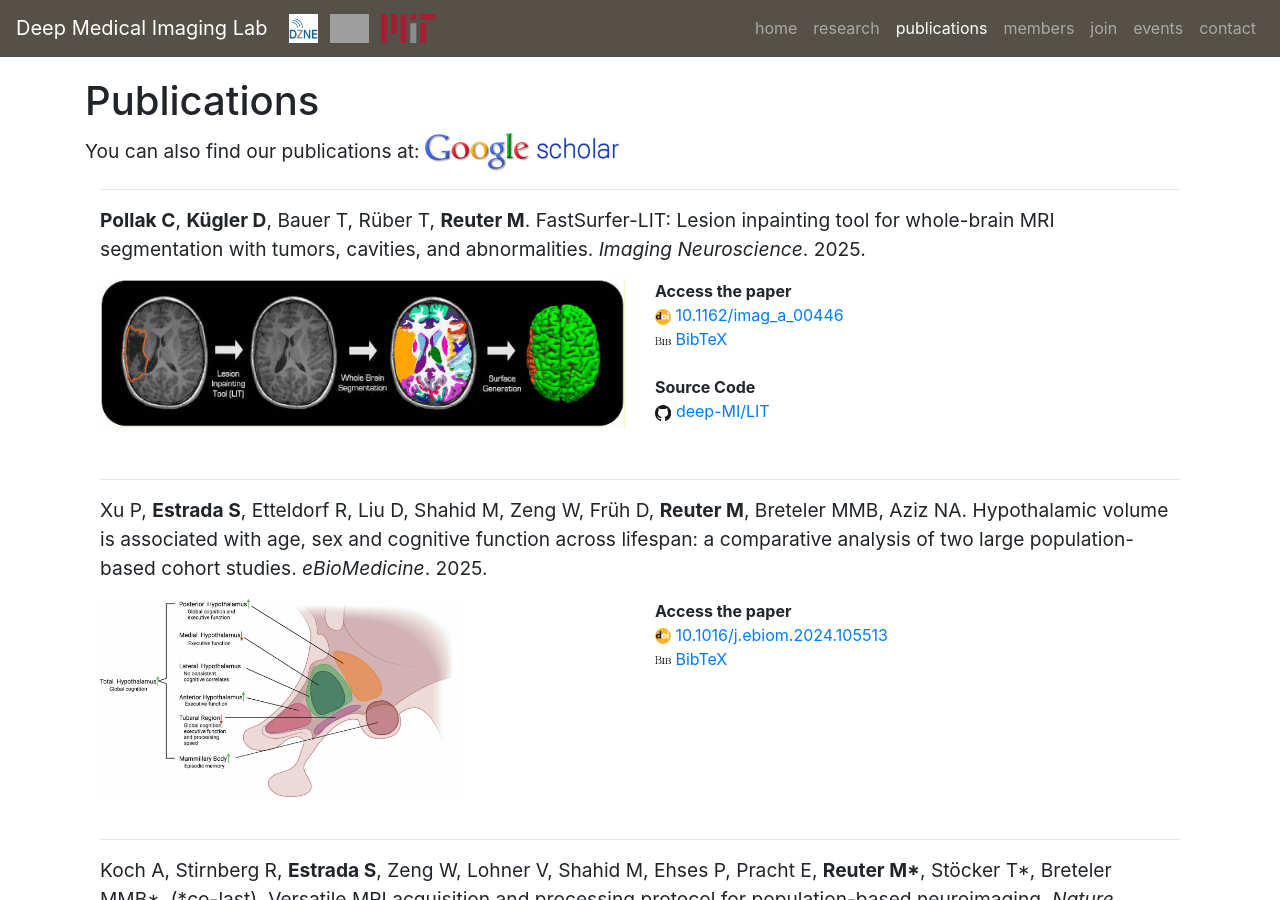
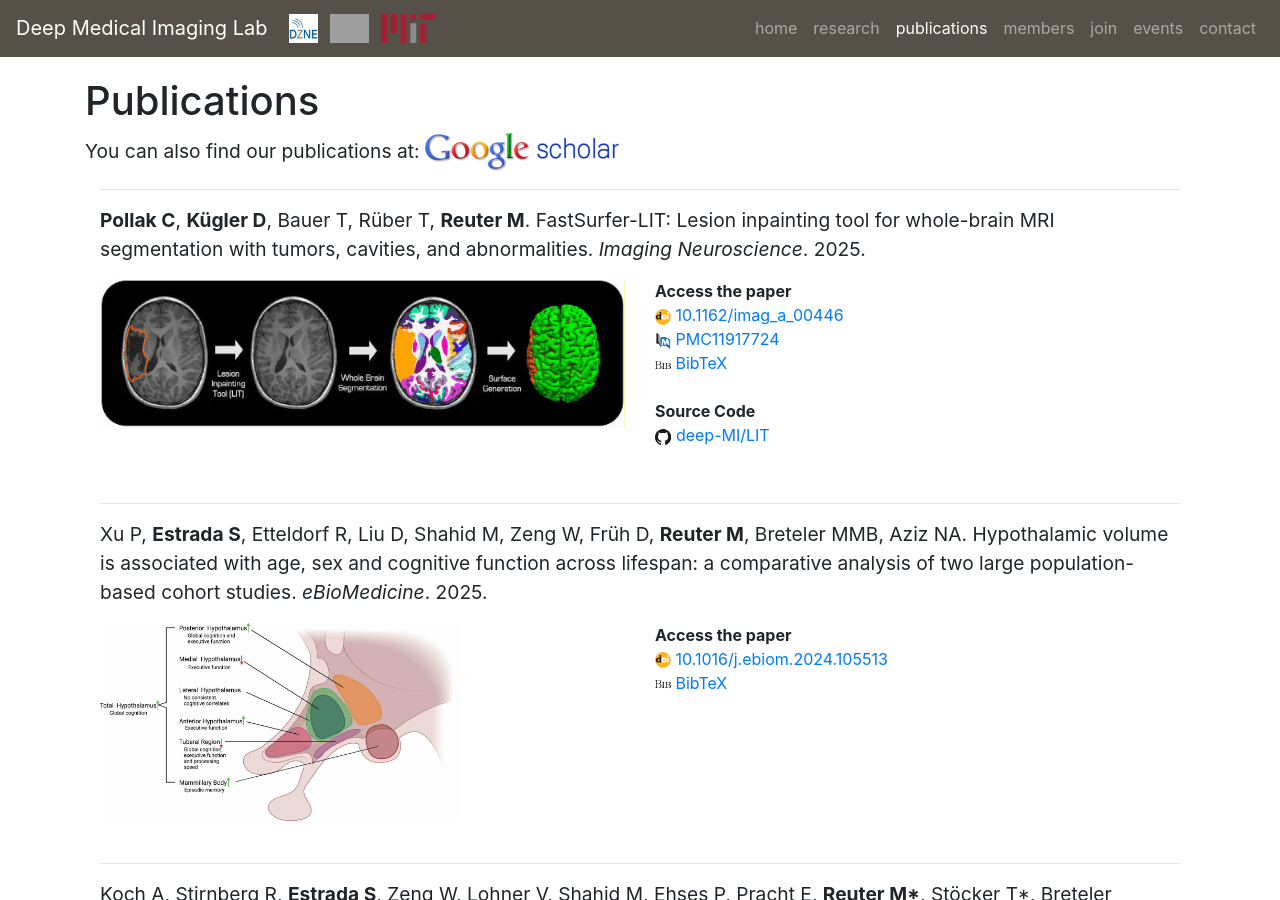
Before and after one commit to Deep-MI/Deep-MI.github.io, a Jekyll site: the page built from publications/index.html, in a window 1280 px wide and 900 px high. Built offline with Jekyll 4.4.1, drawn with Linux system fonts in a browser that asks for light colours; nearby versions of some CDN libraries; comment, search, counter and statistics services are not loaded; grey boxes are pictures that could not be loaded.

Commit message:
Update publications.yml

```diff
--- a/_data/publications.yml
+++ b/_data/publications.yml
@@ -41,6 +41,7 @@
   image: '/static/pub/pollak_2025.jpg'
   bibtex: '/static/pub/pollak_2025.bib'
   doi: 10.1162/imag_a_00446
+  pmcid: 'PMC11917724'
   github: 'deep-MI/LIT'
 
 - id: 'peng_2025'
```
